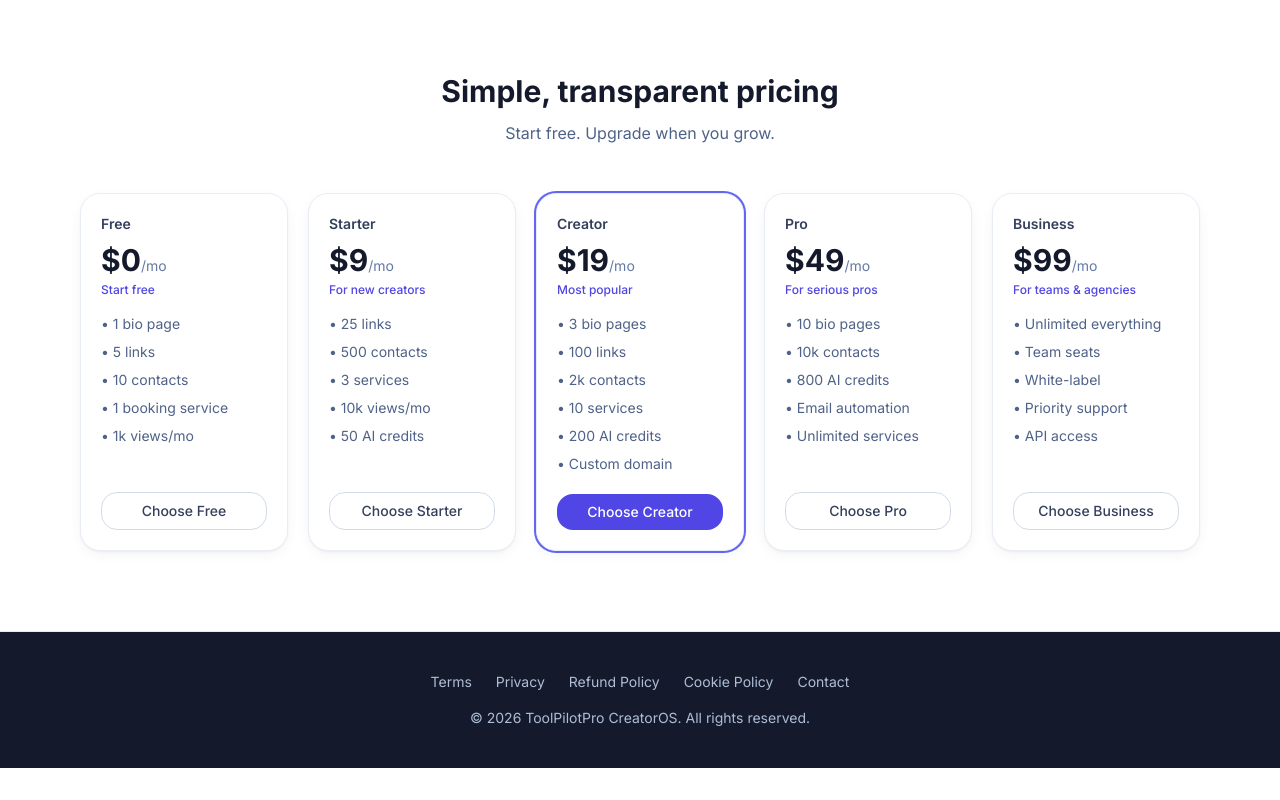
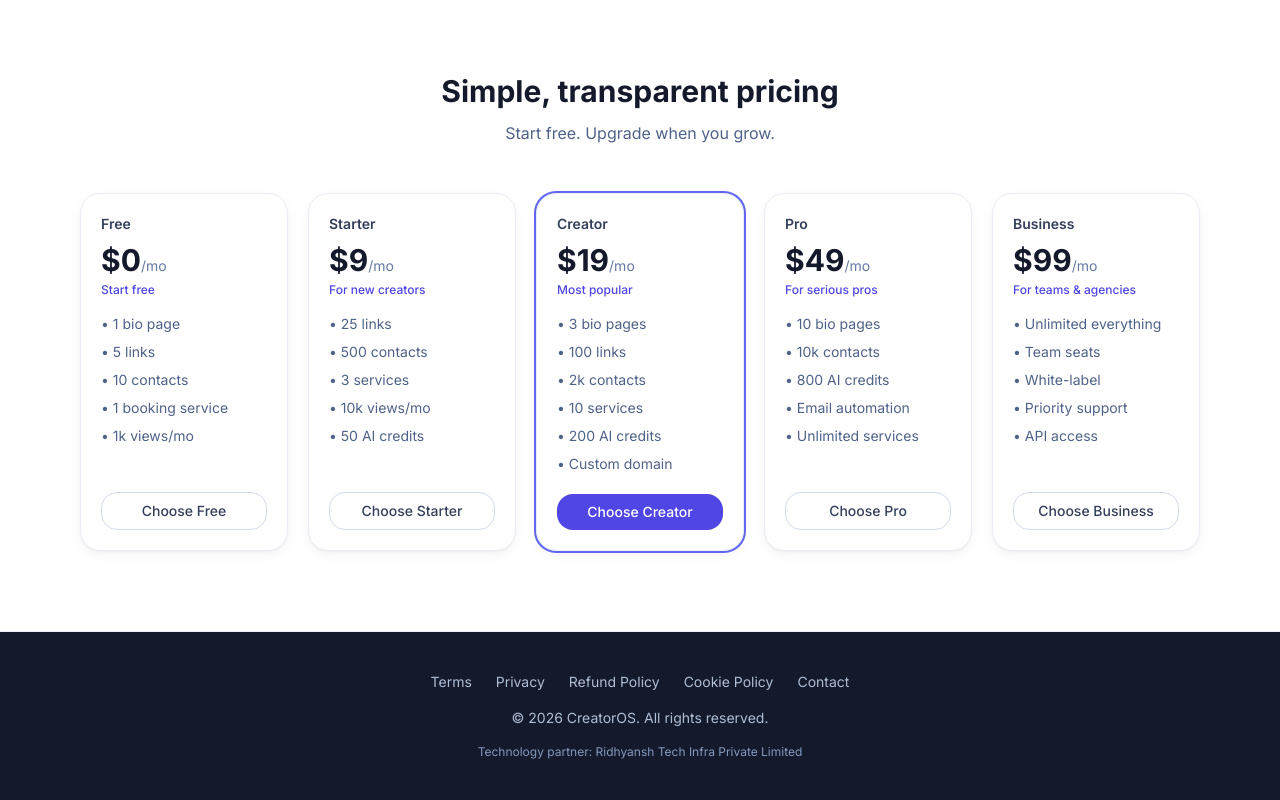
Before and after one commit to sandydixit8-ux/Resume, a Next.js app in the folder creatoros/: page / in a window 1280 px wide. Shown: the part 1775-2575 px from the top of the page. Before the commit the page ends 2543 px from the top, so only its background shows below. Built offline with nearby package versions, Linux system fonts and the light colour scheme; no server answers.

Commit message:
feat(creatoros): add technology partner credit and drop legacy ToolPilotPro branding
Footer now credits Ridhyansh Tech Infra Private Limited and reads CreatorOS; scrub ToolPilotPro from package description, architecture doc, and schema header.

```diff
--- a/creatoros/package.json
+++ b/creatoros/package.json
@@ -2,7 +2,7 @@
   "name": "creatoros",
   "version": "0.1.0",
   "private": true,
-  "description": "TOOLPILOTPRO CREATOROS - Create. Grow. Sell. Automate. All in One Place.",
+  "description": "CreatorOS - Create. Grow. Sell. Automate. All in One Place.",
   "scripts": {
     "dev": "next dev",
     "build": "next build",
--- a/creatoros/src/components/layout/site-footer.tsx
+++ b/creatoros/src/components/layout/site-footer.tsx
@@ -19,7 +19,8 @@
             </Link>
           ))}
         </nav>
-        <p>© {new Date().getFullYear()} ToolPilotPro CreatorOS. All rights reserved.</p>
+        <p>© {new Date().getFullYear()} CreatorOS. All rights reserved.</p>
+        <p className="text-xs text-navy-400">Technology partner: Ridhyansh Tech Infra Private Limited</p>
       </div>
     </footer>
   );
```
Also changed, not shown: 4 other files (tests, documents, lock files or other folders).
